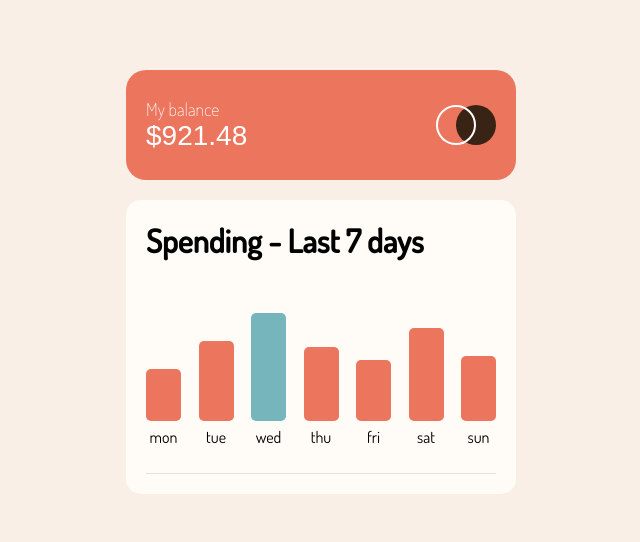
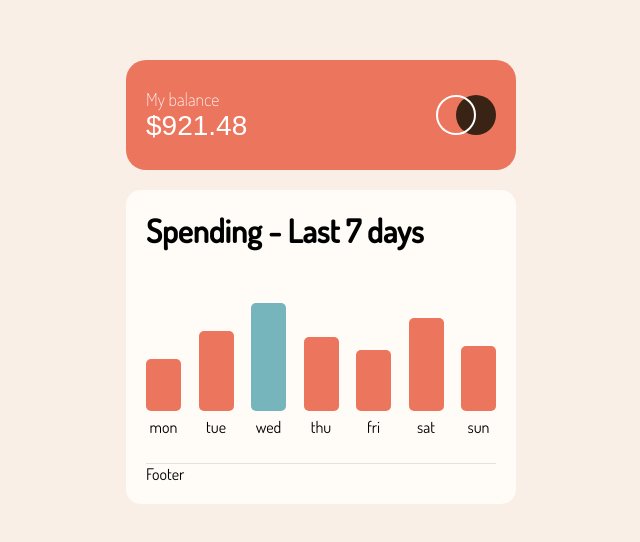
Before and after one commit to Lukaszz112/app, a React (Create React App) app: page / in a window 1280 px wide. Shown: the part 128-670 px from the top of the page, without its empty margins (319-959 px from the left). Built offline with nearby package versions, Linux system fonts and the light colour scheme.

Commit message:
Change bars hover to active pseudo class

```diff
--- a/src/App.js
+++ b/src/App.js
@@ -2,6 +2,7 @@ import React, { Component } from 'react';
 import { AppWrapper } from './AppStyled';
 import Bars from './Components/Bars/Bars';
 import Header from './Components/Header/Header';
+import Footer from './Components/Footer/Footer';
 
 class App extends Component {
   render() {
@@ -12,6 +13,7 @@ class App extends Component {
         <main>
         <h1>Spending - Last 7 days</h1>
           <Bars/>
+          <Footer/>
         </main>
 
 
--- a/src/Components/Bars/Bars.js
+++ b/src/Components/Bars/Bars.js
@@ -18,7 +18,8 @@ export default class Bars extends Component {
               BarsData.map((bars,index) => {
               return(
                 <>
-                  <Bar amount={bars.amount} key={index} className={bars.day}/>
+                  {bars.amount>this.state.max ? this.setState({max:bars.amount}): null}
+                  <Bar amount={bars.amount} key={index} maxAmount={this.state.max}/>
                 </>
               )
             })
--- a/src/Components/Bars/BarsStyled.js
+++ b/src/Components/Bars/BarsStyled.js
@@ -16,10 +16,6 @@ export const BarsWrapper=styled.div`
         flex-direction:row;
         justify-content:space-between;
         align-items:flex-end;
-
-        .wed{
-            background-color:hsl(186, 34%, 60%);
-        }
     }
 
 
@@ -43,14 +39,14 @@ export const Bar=styled.div`
     width: 10%;
     background-color: red;
     border-radius: 5px;
-    background-color:rgba(236,117,93);
+    background-color:${props => props.maxAmount>props.amount ?  "rgba(236,117,93)" : "hsl(186, 34%, 60%)" };
     position:relative;
 
-    :hover{
+    &:active{
         opacity:0.6;
     }
 
-    :hover::after{
+    &:active::after{
         content: "$${props => props.amount}";
         position:absolute;
         top: -30px;
@@ -62,6 +58,6 @@ export const Bar=styled.div`
         font-size:12px;
         color:white;
         background-color:hsl(25,47%,15%);
-        opacity: 1 !important;
+        opacity: 2;
     }
 `
--- /dev/null
+++ b/src/Components/Footer/Footer.js
@@ -0,0 +1,9 @@
+import React, { Component } from 'react'
+
+export default class Footer extends Component {
+  render() {
+    return (
+      <div>Footer</div>
+    )
+  }
+}
```
